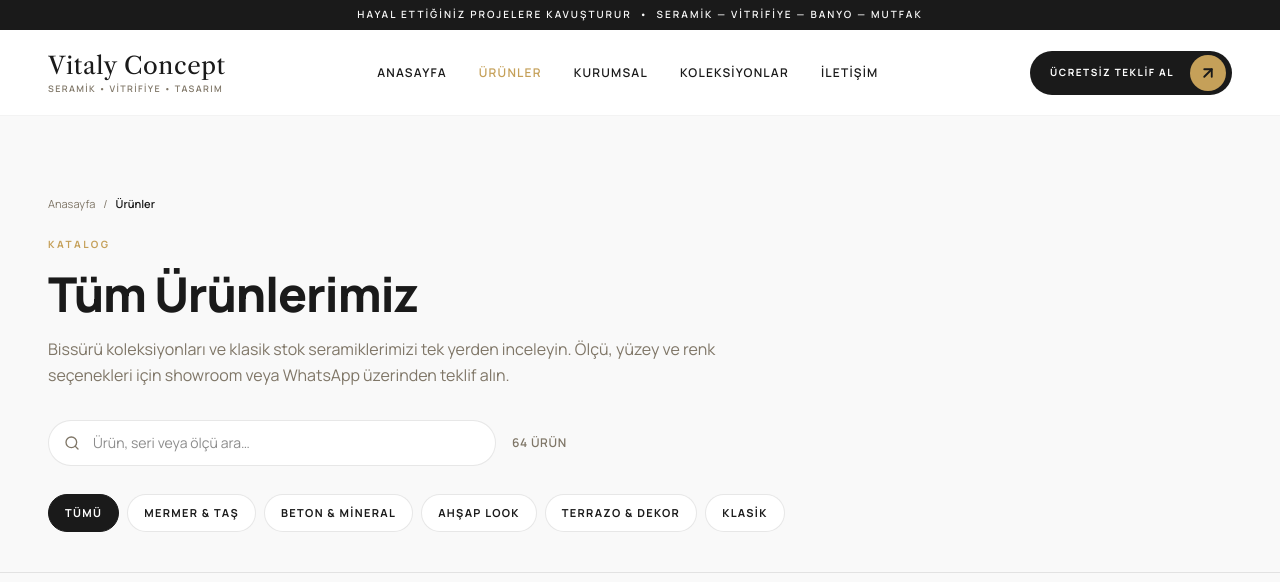
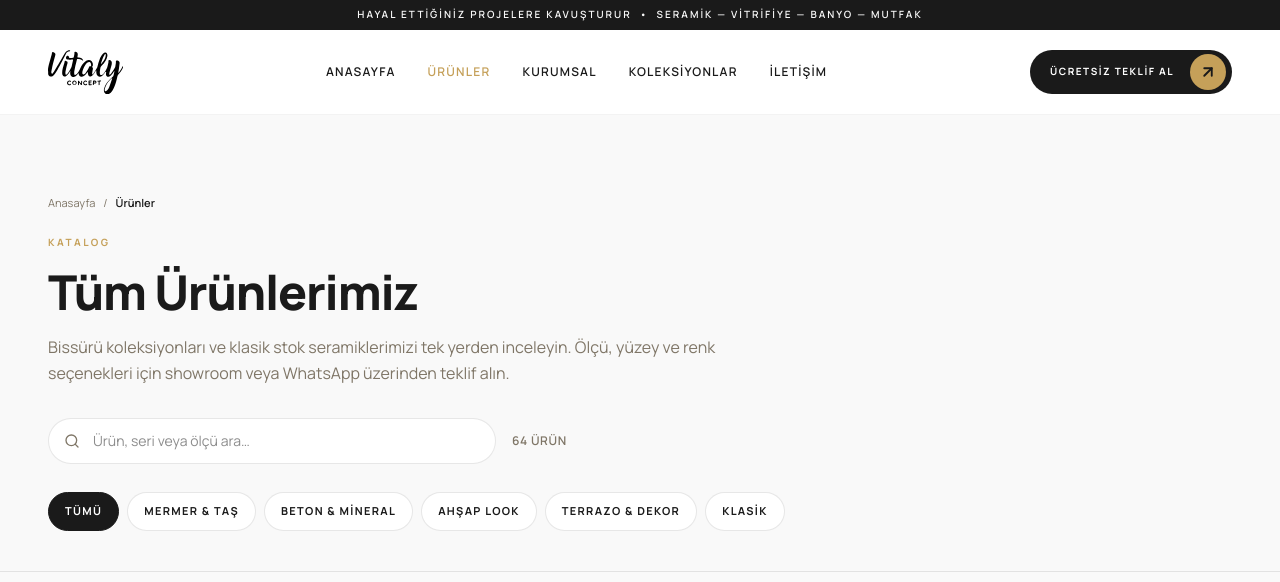
Before and after one commit to Vi303832/VitaliyConcept, a React (Vite) app: page /urunler in a window 1280 px wide. Shown: the top 582 px of the page. Built offline with nearby package versions, Linux system fonts and the light colour scheme.

Commit message:
Logo eklendi ve bazı ui geliştirmeleri yapıldı

```diff
--- a/index.html
+++ b/index.html
@@ -2,7 +2,7 @@
 <html lang="tr">
   <head>
     <meta charset="UTF-8" />
-    <link rel="icon" type="image/svg+xml" href="/favicon.svg" />
+    <link rel="icon" type="image/svg+xml" href="/Logo.svg" />
     <meta name="viewport" content="width=device-width, initial-scale=1.0" />
     <meta name="description" content="Vitaly Concept - 20 yılı aşkın tecrübesiyle seramik, vitrifiye ve lüks banyo tasarımlarında estetiğin ve kalitenin adresi. Mekanlarınızda eşsiz bir sanat deneyimi yaşayın." />
     <title>Vitaly Concept - Seramik Sanatında Özgünlük ve Zarafet</title>
--- a/src/App.jsx
+++ b/src/App.jsx
@@ -7,7 +7,6 @@ import { SiteFooter, SiteHeader } from './components/SiteChrome'
 import heroBg from './assets/hero_bg.png'
 import ceramicArt from './assets/ceramic_art.png'
 import showroomBath from './assets/showroom_bath.png'
-import heroImg from './assets/hero.png'
 import {
   ChevronLeft,
   ChevronRight,
@@ -100,7 +99,7 @@ const PROCESS_STEPS = [
   { id: '01', title: 'Planlama', desc: 'Tadilat öncesi doğru planlama, seramiklerle yenilenen bir yaşam alanı.', img: heroBg },
   { id: '02', title: 'Tasarım & Seçim', desc: 'Showroomumuzda zengin ürün yelpazesi ile doğru malzeme tercihi.', img: ceramicArt },
   { id: '03', title: 'Uygulama', desc: 'Vitaly ile dönüşüm, ustalıkla uygulanan hayalleriniz gerçeğe dönüşüyor.', img: showroomBath },
-  { id: '04', title: 'Teslim ve Memnuniyet', desc: 'Tamamlanmış iş, mutlu müşterilerle teslim edilir. Memnuniyetiniz bizim başarımızdır.', img: heroImg },
+  { id: '04', title: 'Teslim ve Memnuniyet', desc: 'Tamamlanmış iş, mutlu müşterilerle teslim edilir. Memnuniyetiniz bizim başarımızdır.', img: '/Logo.svg', logo: true },
 ]
 
 const REFERENCE_PROJECTS = [
@@ -299,8 +298,25 @@ function App() {
       <SiteHeader />
 
       {/* Hero */}
-      <section id="home" className="pt-16 lg:pt-20 pb-20 bg-surface overflow-hidden">
-        <div className="container-max text-center space-y-6 lg:space-y-10">
+      <section id="home" className="hero-section pt-16 lg:pt-20 pb-20 bg-surface overflow-hidden">
+        {/* Yellow gold gradient designs on corners */}
+        <div className="hero-gold-bg-left" aria-hidden="true" />
+        <div className="hero-gold-bg-right" aria-hidden="true" />
+
+        {/* Gold lines/stripes in the background */}
+        <div className="hero-gold-bg-lines" aria-hidden="true">
+          <svg viewBox="0 0 1280 720" preserveAspectRatio="xMidYMid slice" fill="none">
+            {/* Top Left corner lines */}
+            <line x1="-100" y1="120" x2="600" y2="-40" className="about-gold-stroke" />
+            <line x1="-50" y1="220" x2="700" y2="40" className="about-gold-stroke about-gold-stroke--soft" />
+
+            {/* Bottom Right corner lines */}
+            <line x1="680" y1="700" x2="1380" y2="520" className="about-gold-stroke" />
+            <line x1="800" y1="620" x2="1380" y2="480" className="about-gold-stroke about-gold-stroke--light" />
+          </svg>
+        </div>
+
+        <div className="container-max relative z-10 text-center space-y-6 lg:space-y-10">
           <span className="section-label block">Vitaly Concept</span>
 
           <h1 className="font-sans font-extrabold text-4xl sm:text-5xl lg:text-[60px] xl:text-[64px] leading-[1.08] text-obsidian max-w-5xl mx-auto tracking-tighter">
@@ -507,8 +523,12 @@ function App() {
                   <div className={`process-step-circle${idx === 0 ? ' is-active' : ''}`}>
                     <span className={`process-step-badge${idx === 0 ? ' is-active' : ''}`}>{step.id}</span>
                     <div className="process-step-ring">
-                      <div className="process-step-image">
-                        <img src={step.img} alt={step.title} className="w-full h-full object-cover" />
+                      <div className={`process-step-image${step.logo ? ' is-logo' : ''}`}>
+                        <img
+                          src={step.img}
+                          alt={step.title}
+                          className={step.logo ? 'w-full h-full object-contain p-5 sm:p-6' : 'w-full h-full object-cover'}
+                        />
                       </div>
                     </div>
                   </div>
--- a/src/components/SiteChrome.jsx
+++ b/src/components/SiteChrome.jsx
@@ -70,13 +70,12 @@ export function SiteHeader() {
         }`}
       >
         <div className="container-max flex items-center justify-between gap-3 sm:gap-4 lg:gap-6 min-w-0">
-          <Link to="/" className="flex flex-col min-w-0 shrink">
-            <span className="font-display text-[1.05rem] sm:text-xl md:text-2xl tracking-wide text-obsidian truncate">
-              Vitaly Concept
-            </span>
-            <span className="text-[8px] sm:text-[9px] uppercase tracking-[0.12em] sm:tracking-[0.15em] text-outline font-semibold truncate">
-              Seramik • Vitrifiye • Tasarım
-            </span>
+          <Link to="/" className="flex items-center min-w-0 shrink">
+            <img
+              src="/Logo.svg"
+              alt="Vitaly Concept"
+              className="h-8 sm:h-9 md:h-11 w-auto object-contain"
+            />
           </Link>
 
           <nav className="hidden lg:flex items-center gap-4 xl:gap-8 shrink-0">
@@ -213,9 +212,13 @@ export function SiteFooter() {
   return (
     <footer className="bg-obsidian text-surface-container-high py-16">
       <div className="container-max space-y-12">
-        <div className="text-center">
-          <h4 className="font-display text-3xl text-white tracking-wide">Vitaly Concept</h4>
-          <p className="text-[10px] uppercase tracking-[0.15em] text-surface-container-high mt-1">
+        <div className="text-center flex flex-col items-center gap-2">
+          <img
+            src="/Logo.svg"
+            alt="Vitaly Concept"
+            className="h-12 sm:h-14 w-auto object-contain brightness-0 invert"
+          />
+          <p className="text-[10px] uppercase tracking-[0.15em] text-surface-container-high">
             Seramik • Vitrifiye • Tasarım
           </p>
         </div>
--- a/src/index.css
+++ b/src/index.css
@@ -232,8 +232,12 @@
   .process-step-image {
     width: var(--process-ring-size);
     height: var(--process-ring-size);
-    @apply overflow-hidden;
+    @apply overflow-hidden bg-surface-container-low;
     border-radius: 50% !important;
+  }
+
+  .process-step-image.is-logo {
+    @apply bg-white flex items-center justify-center;
   }
 
   .process-step-badge {
@@ -297,6 +301,85 @@
     .hero-slider-track {
       animation: none;
     }
+  }
+
+  .hero-section {
+    position: relative;
+    isolation: isolate;
+  }
+
+  @keyframes float-slow-1 {
+    0%, 100% {
+      transform: translate(-15%, -15%) scale(1);
+    }
+    50% {
+      transform: translate(-10%, -12%) scale(1.08);
+    }
+  }
+
+  @keyframes float-slow-2 {
+    0%, 100% {
+      transform: translate(15%, 15%) scale(1);
+    }
+    50% {
+      transform: translate(10%, 18%) scale(1.05);
+    }
+  }
+
+  .hero-gold-bg-left {
+    position: absolute;
+    top: 0;
+    left: 0;
+    width: 45vw;
+    height: 45vw;
+    max-width: 500px;
+    max-height: 500px;
+    border-radius: 50% !important;
+    background: radial-gradient(circle at 0% 0%, rgba(212, 175, 55, 0.16) 0%, rgba(197, 160, 89, 0.06) 50%, transparent 75%);
+    filter: blur(80px);
+    pointer-events: none;
+    z-index: 0;
+    transform: translate(-15%, -15%);
+    animation: float-slow-1 15s ease-in-out infinite;
+  }
+
+  .hero-gold-bg-right {
+    position: absolute;
+    bottom: 5%;
+    right: 0;
+    width: 55vw;
+    height: 55vw;
+    max-width: 600px;
+    max-height: 600px;
+    border-radius: 50% !important;
+    background: radial-gradient(circle at 100% 100%, rgba(197, 160, 89, 0.14) 0%, rgba(255, 222, 165, 0.05) 50%, transparent 75%);
+    filter: blur(100px);
+    pointer-events: none;
+    z-index: 0;
+    transform: translate(15%, 15%);
+    animation: float-slow-2 18s ease-in-out infinite;
+  }
+
+  .hero-gold-bg-lines {
+    @apply absolute inset-0 z-0 pointer-events-none;
+    -webkit-mask-image: linear-gradient(
+      to bottom,
+      transparent 0%,
+      black 10%,
+      black 90%,
+      transparent 100%
+    );
+    mask-image: linear-gradient(
+      to bottom,
+      transparent 0%,
+      black 10%,
+      black 90%,
+      transparent 100%
+    );
+  }
+
+  .hero-gold-bg-lines svg {
+    @apply absolute inset-0 w-full h-full;
   }
 
   .about-section {
```
Also changed, not shown: public/Logo.svg (added).
